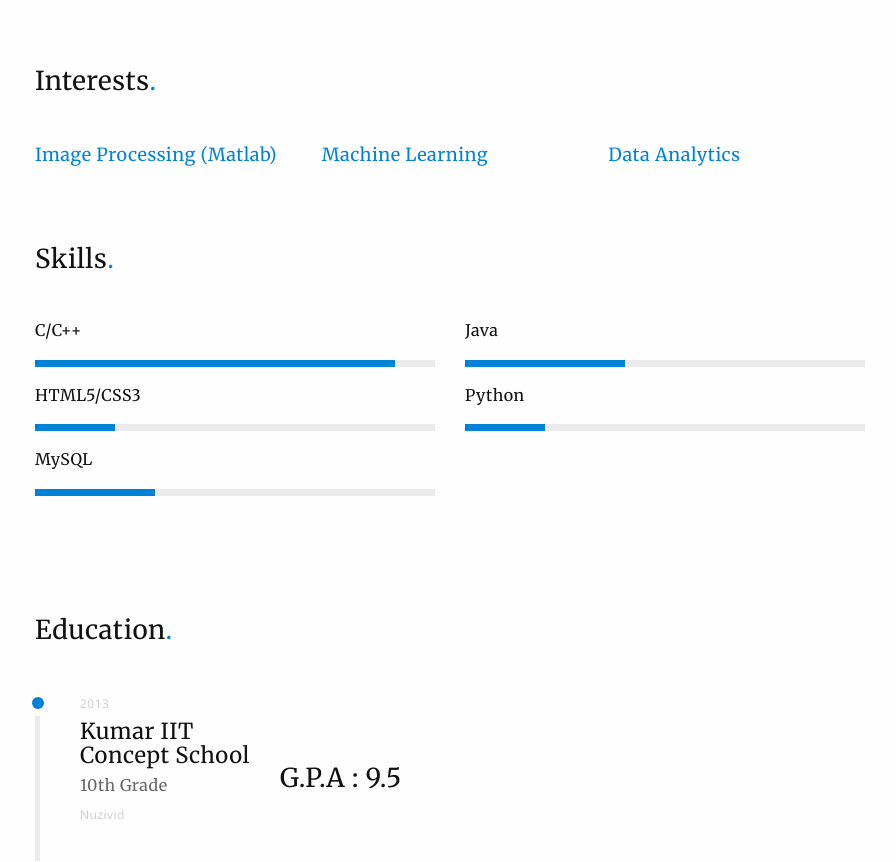
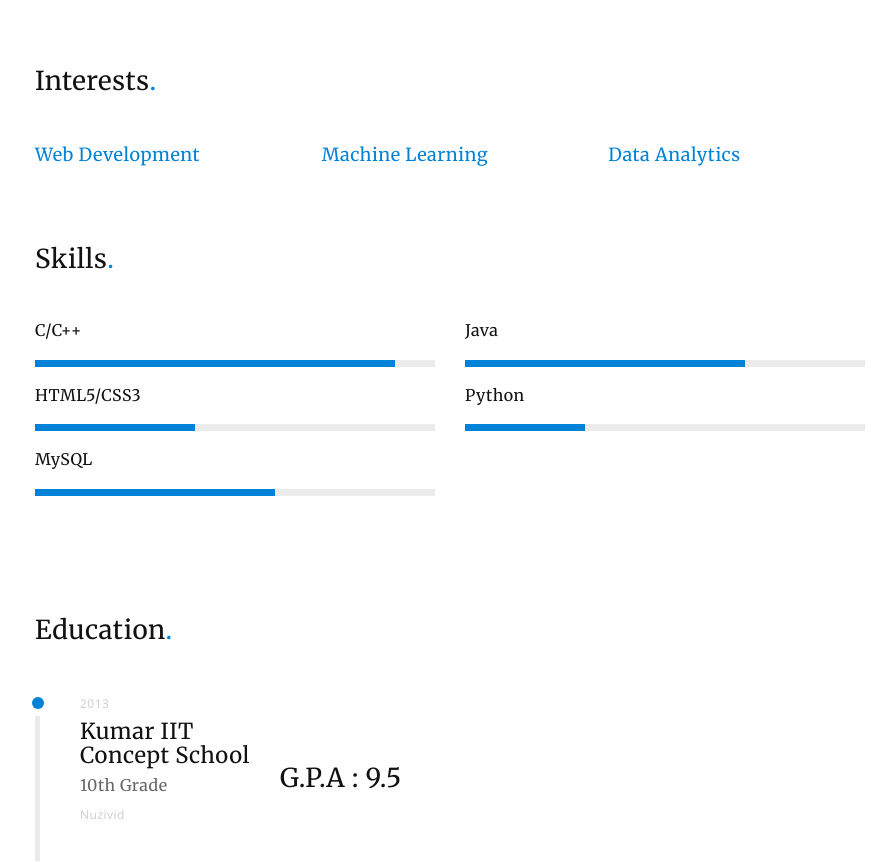
Before and after one commit to PremanjaliMachireddy/PremanjaliMachireddy.github.io, a plain HTML site: page index.html in a window 1280 px wide. Shown: the part 838-1700 px from the top of the page, without its empty margins (370-1266 px from the left). Drawn offline with nearby package versions, Linux system fonts and the light colour scheme; some packages are replaced by stand-ins of ours; a script that the page names is missing; a web font is replaced by a local one.

Commit message:
Update index.html

```diff
--- a/index.html
+++ b/index.html
@@ -138,7 +138,7 @@
 
                     <div class="col-md-4">
                         <div class="award">
-                            <h5 class="text-primary">Image Processing (Matlab)</h5>
+                            <h5 class="text-primary">Web Development</h5>
 
                         </div>
                     </div><!-- / award -->
@@ -179,12 +179,12 @@
 
                             <h6 class="progress-title">HTML5/CSS3</h6>
                             <div class="progress">
-                                <div class="progress-bar progress-bar-primary animated fadeInLeft" role="progressbar" aria-valuenow="50" aria-valuemin="0" aria-valuemax="100" style="width: 20%">
+                                <div class="progress-bar progress-bar-primary animated fadeInLeft" role="progressbar" aria-valuenow="50" aria-valuemin="0" aria-valuemax="100" style="width: 40%">
                                 </div>
                             </div><!-- / progress -->
                             <h6 class="progress-title">MySQL</h6>
                             <div class="progress">
-                                <div class="progress-bar progress-bar-primary animated fadeInLeft" role="progressbar" aria-valuenow="30" aria-valuemin="0" aria-valuemax="100" style="width: 30%">
+                                <div class="progress-bar progress-bar-primary animated fadeInLeft" role="progressbar" aria-valuenow="30" aria-valuemin="0" aria-valuemax="100" style="width: 60%">
                                 </div>
                             </div><!-- / progress -->
                         </div>
@@ -194,13 +194,13 @@
                         <div class="col-sm-6">
                             <h6 class="progress-title">Java</h6>
                             <div class="progress">
-                                <div class="progress-bar progress-bar-primary animated fadeInLeft" role="progressbar" aria-valuenow="40" aria-valuemin="0" aria-valuemax="100" style="width: 40%">
+                                <div class="progress-bar progress-bar-primary animated fadeInLeft" role="progressbar" aria-valuenow="40" aria-valuemin="0" aria-valuemax="100" style="width: 70%">
                                 </div>
                             </div><!-- / progress -->
 
                             <h6 class="progress-title">Python</h6>
                             <div class="progress">
-                                <div class="progress-bar progress-bar-primary animated fadeInLeft" role="progressbar" aria-valuenow="60" aria-valuemin="0" aria-valuemax="100" style="width: 20%">
+                                <div class="progress-bar progress-bar-primary animated fadeInLeft" role="progressbar" aria-valuenow="60" aria-valuemin="0" aria-valuemax="100" style="width: 30%">
                                 </div>
                             </div><!-- / progress -->
 
```
